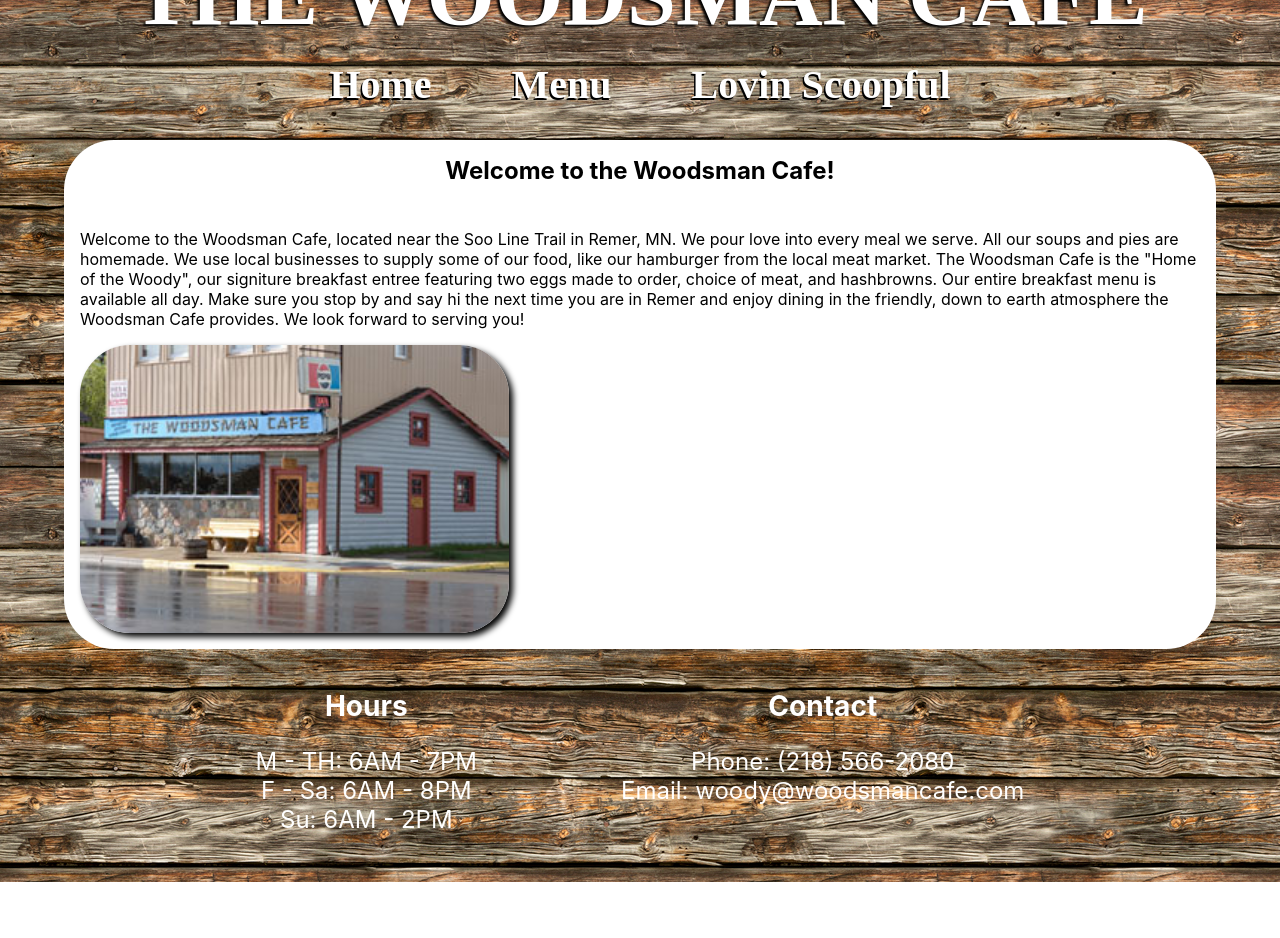
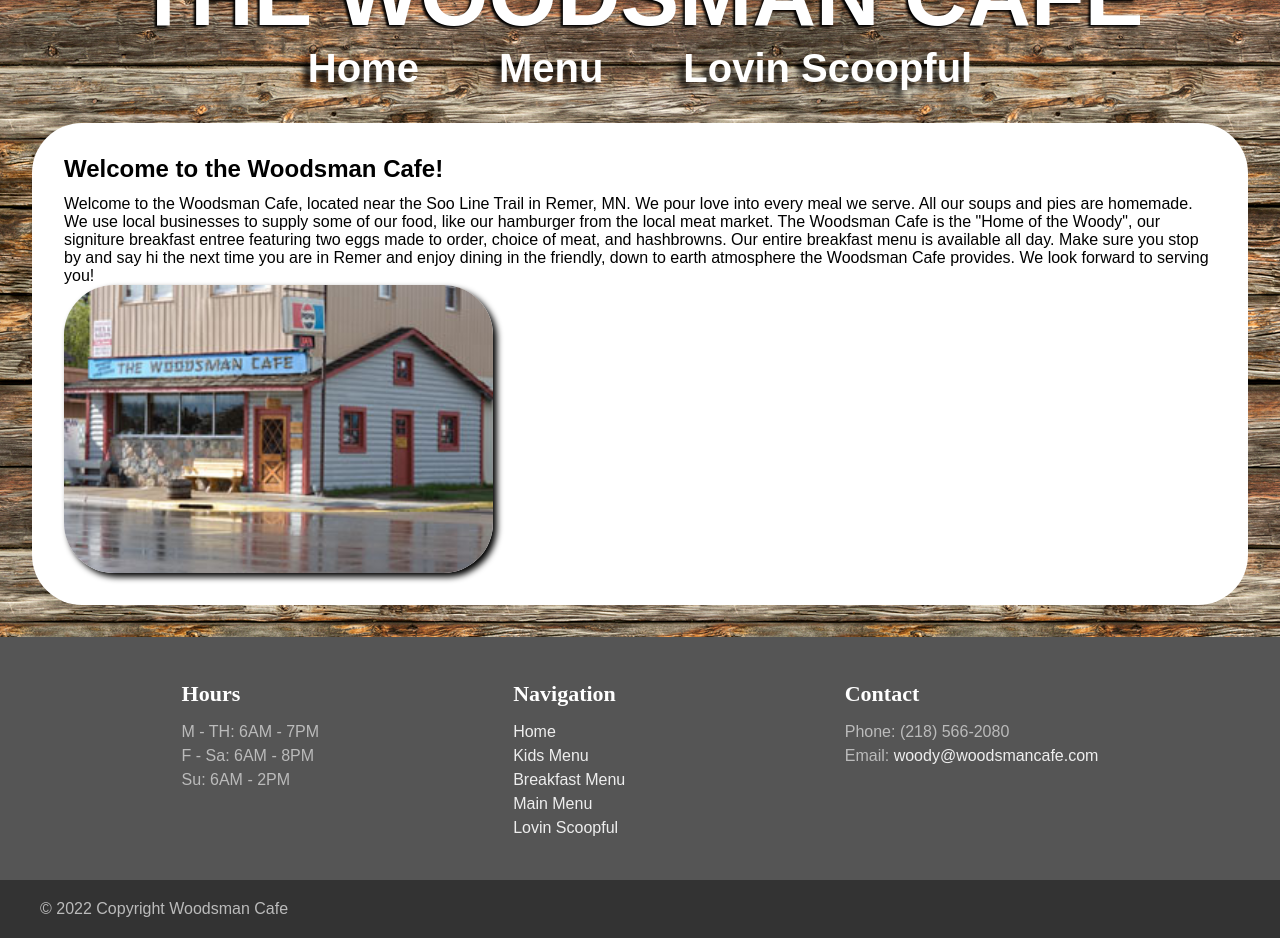
Before and after one commit to Tsalright-Technologies/woodsmancafe, a React (Create React App) app: page / in a window 1280 px wide. Shown: the part 100-1038 px from the top of the page. Before the commit the page ends 982 px from the top, so only its background shows below. Built offline with nearby package versions, Linux system fonts and the light colour scheme; no server answers.

Commit message:
working on footer

```diff
--- a/public/index.html
+++ b/public/index.html
@@ -4,7 +4,7 @@
     <meta charset="utf-8" />
     <link rel="icon" href="%PUBLIC_URL%/favicon.ico" />
     <meta name="viewport" content="width=device-width, initial-scale=1" />
-    <meta name="theme-color" content="#000000" />
+    <meta name="theme-color" content="#ffffff" />
     <meta
       name="description"
       content="Web site created using create-react-app"
--- a/src/App.js
+++ b/src/App.js
@@ -22,7 +22,8 @@ class App extends React.Component {
     return (
       <>
         <Header />
-        <Switch>
+        <div className="container">
+          <Switch >
             <Route exact path='/' component={Home}/>
             <Route exact path='/lovin-scoopful' component={LovinScoopful}/>
             <Route exact path='/about' component={About}/>
@@ -30,6 +31,7 @@ class App extends React.Component {
             <Route exact path='/kids-menu' component={KidsMenu} />
             <Route exact path='/main-menu' component={Main}/>
           </Switch>
+        </div>
         <Footer />
       </>
     );
--- a/src/components/footer/footer.js
+++ b/src/components/footer/footer.js
@@ -1,35 +1,51 @@
 import React from "react";
 import './footer.scss'
+
+import { NavLink } from "react-router-dom";
 
 export default function Footer() {
   return (
     <>
-      <footer className="footerContainer">
-        <div className="footer-margin">
-          <div className="footer-item">
-            <h3>Hours</h3>
+      <footer>
+        <section className="ft-main">
+          <div class="ft-main-item">
+            <h2 class="ft-title">Hours</h2>
             <ul>
               <li>M - TH: 6AM - 7PM</li>
-              <li>
-                F - Sa: 6AM - 8PM
-              </li>
-              <li>
-                Su: 6AM - 2PM
-              </li>
+              <li>F - Sa: 6AM - 8PM</li>
+              <li>Su: 6AM - 2PM</li>
             </ul>
           </div>
-          <div className="footer-item">
-            <h3>Contact</h3>
+          <div class="ft-main-item">
+            <h2 class="ft-title">Navigation</h2>
             <ul>
-              <li>
-                Phone: (218) 566-2080
-              </li>
-              <li>
-                Email: woody@woodsmancafe.com
-              </li>
+              <li><NavLink className="navLinks" to='/'>Home</NavLink></li>
+              <li><NavLink className="subMenu" to='/kids-menu'>Kids Menu</NavLink></li>
+              <li><NavLink className="subMenu" to='/breakfast-menu'>Breakfast Menu</NavLink></li>
+              <li><NavLink className="subMenu" to='/main-menu'>Main Menu</NavLink></li>
+              <li><NavLink className="navLinks" to='/lovin-scoopful'>Lovin Scoopful</NavLink></li>
             </ul>
           </div>
-        </div>
+          <div class="ft-main-item">
+            <h2 class="ft-title">Contact</h2>
+            <ul>
+              <li>Phone: (218) 566-2080</li>
+              <li>Email: <a href="mailto:woody@woodsmancafe.com">woody@woodsmancafe.com</a></li>
+            </ul>
+          </div>
+        </section>
+
+        {/* <section class="ft-social">
+          <ul class="ft-social-list">
+            <li><a href="#"><i class="fab fa-facebook"></i></a></li>
+          </ul>
+        </section> */}
+
+        <section class="ft-legal">
+          <ul class="ft-legal-list">
+            <li>&copy; 2022 Copyright Woodsman Cafe</li>
+          </ul>
+        </section>
       </footer>
     </>
   );
--- a/src/components/footer/footer.scss
+++ b/src/components/footer/footer.scss
@@ -1,29 +1,138 @@
-.footerContainer {
-    display: flex;
-    justify-content: center;
-    // background-image: linear-gradient(#725C70, #95CC6E, #5F5860, black);
-    // border-bottom: .5rem ridge #8C2034;
-    // border-top: .5rem ridge #8C2034;
+footer {
+	background-color: #555;
+	color: #bbb;
+	line-height: 1.5;
+}
 
-    .footer-margin {
-        margin: auto;
-        display: flex;
-    }
+footer a {
+	text-decoration: none;
+	color: #eee;
+}
 
-    h3 {
-        margin: 0;
-    }
-    .footer-item {
-        height: auto;
-        text-align: center;
-        margin: 1em 3em;
-        font-size: 1.5em;
-        color: #ffffff;
-        // text-shadow: -1px 1px 0 #000;
+ul {
+	list-style: none;
+	padding-left: 0;
+}
 
-        ul{
-            list-style-type: none;
-            padding: 0;
-        }
-    }
+a:hover {
+	text-decoration: underline;
 }
+
+.ft-title {
+	color: #fff;
+	font-family: ’Merriweather’, serif;
+	font-size: 1.375rem;
+	padding-bottom: 0.625rem;
+}
+
+.ft-main {
+	padding: 1.25rem 1.875rem;
+	display: flex;
+	flex-wrap: wrap;
+}
+.ft-main-item {
+	padding: 1.25rem;
+	min-width: 12.5rem /*200px*/;
+}
+
+@media only screen and (min-width: 29.8125rem /*477px*/) {
+	.ft-main {
+			justify-content: space-around;
+	}
+}
+@media only screen and (min-width: 77.5rem /*1240px*/ ) {
+	.ft-main {
+			justify-content: space-evenly;
+	}
+}
+
+.ft-social {
+	padding: 0 1.875rem 1.25rem;
+}
+
+.ft-social-list {
+	display: flex;
+	justify-content: center;
+	border-top: 1px #777 solid;
+	padding-top: 1.25rem;
+}
+
+.ft-social-list li {
+	margin: 0.5rem;
+	font-size: 1.25rem;
+}
+
+.ft-legal {
+	padding: 0.9375rem 1.875rem;
+	background-color: #333;
+}
+
+.ft-legal-list {
+	width: 100%;
+	display: flex;
+	flex-wrap: wrap;
+}
+
+.ft-legal-list li {
+	margin: 0.125rem 0.625rem;
+	white-space: nowrap;
+}
+
+/* one before the last child */
+.ft-legal-list li:nth-last-child(2) {
+	flex: 1;       /* same as flex-grow: 1; */
+}
+
+// .footerContainer {
+// 	display: flex;
+// 	justify-content: center;
+// 	text-shadow: -.15em .15em .15em #000;
+// 	text-align: center;
+// }
+
+// .footer-item {
+// 	height: auto;
+// 	text-align: center;
+// 	margin: 1em 3em;
+// 	font-size: 1.5em;
+// 	color: #ffffff;
+// 	flex-shrink: 0; /* shrinks to 0 to apply 50% width*/
+// 	flex-basis: 50%; /* sets initial width to 50% */
+// 	// text-shadow: -1px 1px 0 #000;
+
+// 	ul{
+// 			list-style-type: none;
+// 			padding: 0;
+// 	}
+// }
+
+// .footerContainer {
+//     display: flex;
+//     justify-content: center;
+//     text-shadow: -.15em .15em .15em #000;
+//     width: auto;
+
+//     .footer-margin {
+//         margin: auto;
+//         display: flex;
+//     }
+
+//     h3 {
+//         margin: 0;
+//     }
+//     .footer-item {
+//         height: auto;
+//         text-align: center;
+//         margin: 1em 3em;
+//         font-size: 1.5em;
+//         color: #ffffff;
+//         flex-shrink: 0; /* shrinks to 0 to apply 50% width*/
+//         flex-basis: 50%; /* sets initial width to 50% */
+//         // text-shadow: -1px 1px 0 #000;
+
+//         ul{
+//             list-style-type: none;
+//             padding: 0;
+//         }
+//     }
+// }
--- a/src/components/header/header.js
+++ b/src/components/header/header.js
@@ -13,7 +13,7 @@ export default function Header() {
             <NavLink className="navLinks" to='/'>Home</NavLink>
           </li>
           <li className="dropdown">
-            <NavLink className="dropbtn navLinks" to='/'>Menu</NavLink>
+            <NavLink className="dropbtn navLinks" to='/main-menu'>Menu</NavLink>
             <div className='dropdown-content'>
               <NavLink className="subMenu" to='/kids-menu'>Kids Menu</NavLink>
               <NavLink className="subMenu" to='/breakfast-menu'>Breakfast Menu</NavLink>
--- a/src/components/header/header.scss
+++ b/src/components/header/header.scss
@@ -2,15 +2,11 @@
   display: flex;
   justify-content: center;
   flex-direction: column;
-  // border-bottom: 0.5rem ridge #8c2034;
-  // border-top: 0.5rem ridge #8c2034;
-  // background-image: linear-gradient(#725c70, #95cc6e, #5f5860, #000000a9);
   text-shadow: -.15em .15em .15em #000;
   text-align: center;
-
+}
 
 nav {
-
   ul {
     list-style-type: none;
     display: flex;
@@ -18,9 +14,8 @@
     padding: 0;
 
     .navLinks {
-        font-family: "Logger";
       color: #ffffff;
-        text-shadow: -1.5px 1.5px 0 #000;
+      text-shadow: -.15em .15em .15em #000;
       padding: 0 1em;
       font-size: 2.5em;
       font-weight: bold;
@@ -28,29 +23,22 @@
       &:hover{
         transform: scale(1.25)
       }
-
-      }
-      li:hover{
-        transform: scale(1.25)
-
-      }
-      p{
-        cursor: pointer;
-        // margin: 0;
     }
 
     a:link{
           text-decoration: none;
     }
+    li:hover{
+      transform: scale(1.25)
+    }
 
+    p{
+      cursor: pointer;
+    }
   }
 }
 
 .logo {
-    display: flex;
-    justify-content: center;
-    font-family: "Logger";
-    color: #ffffff;
   font-size: 5.5em;
   margin-top: .5em;
   margin-bottom: 0;
@@ -63,9 +51,6 @@
       font-size: 1.5em;
   }
 }
-}
-
-
 
 .dropdown-content {
   display: none;
--- a/src/components/home/homepage.scss
+++ b/src/components/home/homepage.scss
@@ -2,14 +2,17 @@ main {
   display: flex;
   flex-direction: column;
   background-color: white;
+  color: black;
   border-radius: 50px;
   padding: 2em;
+  margin: 2em;
 
   div.welcome-msg {
-    align-self: center;
-    margin-bottom: .5em;
+
 
     h2 {
+      align-self: center;
+      margin-bottom: .5em;
       margin-top: 0;
     }
   }
--- a/src/styles.scss
+++ b/src/styles.scss
@@ -1,51 +1,68 @@
+// * {
+//   box-sizing: border-box;
+// }
+
+// body, html {
+//   height: 100%;
+// }
+
 * {
   box-sizing: border-box;
-}
-
-body, html {
-  height: 100%;
+  font-family: ’Lato’, sans-serif;
+  margin: 0;
+  padding: 0;
 }
 
 body {
-  // background-color: #9D9E99;
+  display: flex;
+  min-height: 100vh;
+  flex-direction: column;
   background-image: url(images/background.jpg);
-  display: flex;
-  justify-content: center;
-  height: 100%;
-  width: 100%;
-  margin: 0;
-  padding: 0;
-  font-family: -apple-system, BlinkMacSystemFont, 'Segoe UI', 'Roboto', 'Oxygen',
-  'Ubuntu', 'Cantarell', 'Fira Sans', 'Droid Sans', 'Helvetica Neue',
-  sans-serif;
-  -webkit-font-smoothing: antialiased;
-  -moz-osx-font-smoothing: grayscale;
+  color: #ffff
+}
+
+.container {
+  flex: 1;    /* same as flex-grow: 1; */
+}
+
+// body {
+//   // background-color: #9D9E99;
+//   background-image: url(images/background.jpg);
+//   display: flex;
+//   justify-content: center;
+//   // height: 100%;
+//   // width: 100%;
+//   // margin: 0;
+//   // padding: 0;
+//   font-family: -apple-system, BlinkMacSystemFont, 'Segoe UI', 'Roboto', 'Oxygen',
+//   'Ubuntu', 'Cantarell', 'Fira Sans', 'Droid Sans', 'Helvetica Neue',
+//   sans-serif;
 
 
-  #root {
-    display: flex;
-    flex-direction: column;
-    flex: 1;
-  }
+//   #root {
+//     display: flex;
+//     flex-direction: column;
+//     flex: 1;
+//   }
 
-  main{
-    flex: 1;
-    height: auto;
-    padding: 1rem;
-    width: 90%;
-    margin: 1em auto;
+//   main{
+//     flex: 1;
+//     height: auto;
+//     padding: 1rem;
+//     width: 90%;
+//     margin: 1em auto;
 
 
-  }
+//   }
 
-}
+// }
 
-code {
-  font-family: source-code-pro, Menlo, Monaco, Consolas, 'Courier New',
-    monospace;
-}
+// code {
+//   font-family: source-code-pro, Menlo, Monaco, Consolas, 'Courier New',
+//     monospace;
+// }
 
-// @font-face {
-//   font-family: 'Logger';
-//   src: local('LOGGER'), url(./fonts/LOGGER.woff) format('woff');
-// }
+// // @font-face {
+// //   font-family: 'Logger';
+// //   src: local('LOGGER'), url(./fonts/LOGGER.woff) format('woff');
+// // }
```
Also changed, not shown: public/manifest.json. Lines whose indentation alone changed are shown as unchanged.
